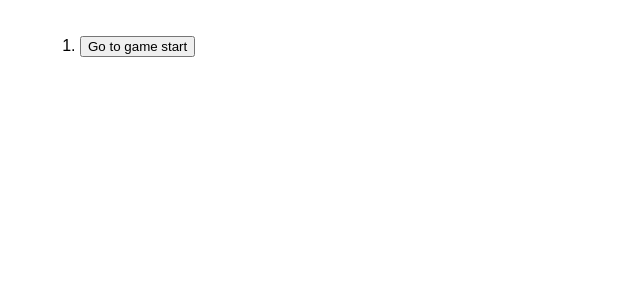
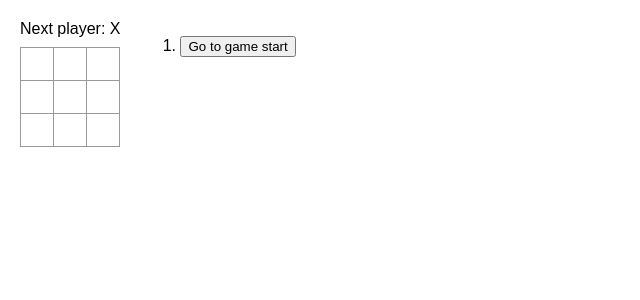
Before and after one commit to jordanrossi/my-react-app, a React (Vite) app: page / in a window 1280 px wide. Shown: the top 300 px of the page, without its empty margins (0-640 px from the left). Built offline with nearby package versions, Linux system fonts and the light colour scheme.

Commit message:
modified:   src/App.jsx

```diff
--- a/src/App.jsx
+++ b/src/App.jsx
@@ -85,7 +85,7 @@ export default function Game() {
   return (
     <div className="game">
       <div className="game-board">
-
+        <Board xIsNext={xIsNext} squares={currentSquares} onPlay={handlePlay} />
       </div>
       <div className="game-info">
         <ol>{moves}</ol>
```
